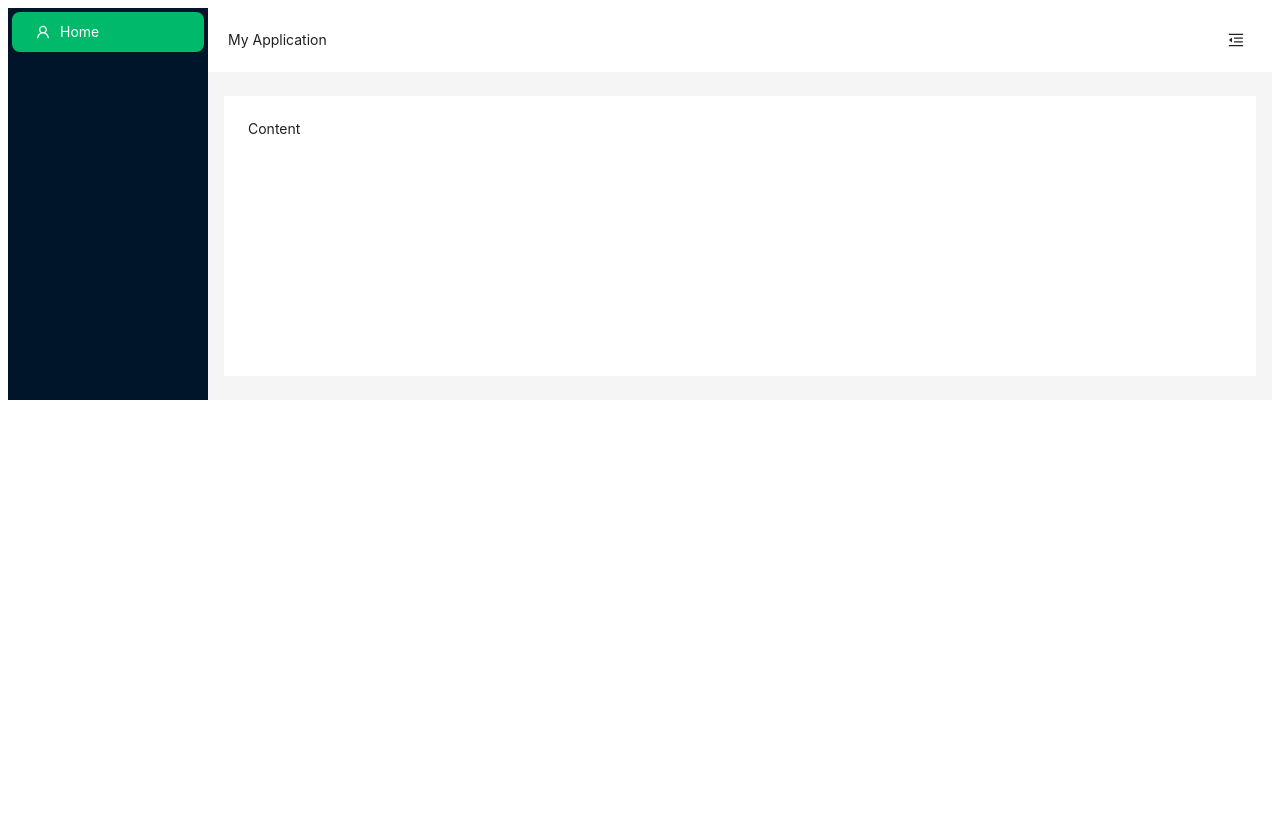
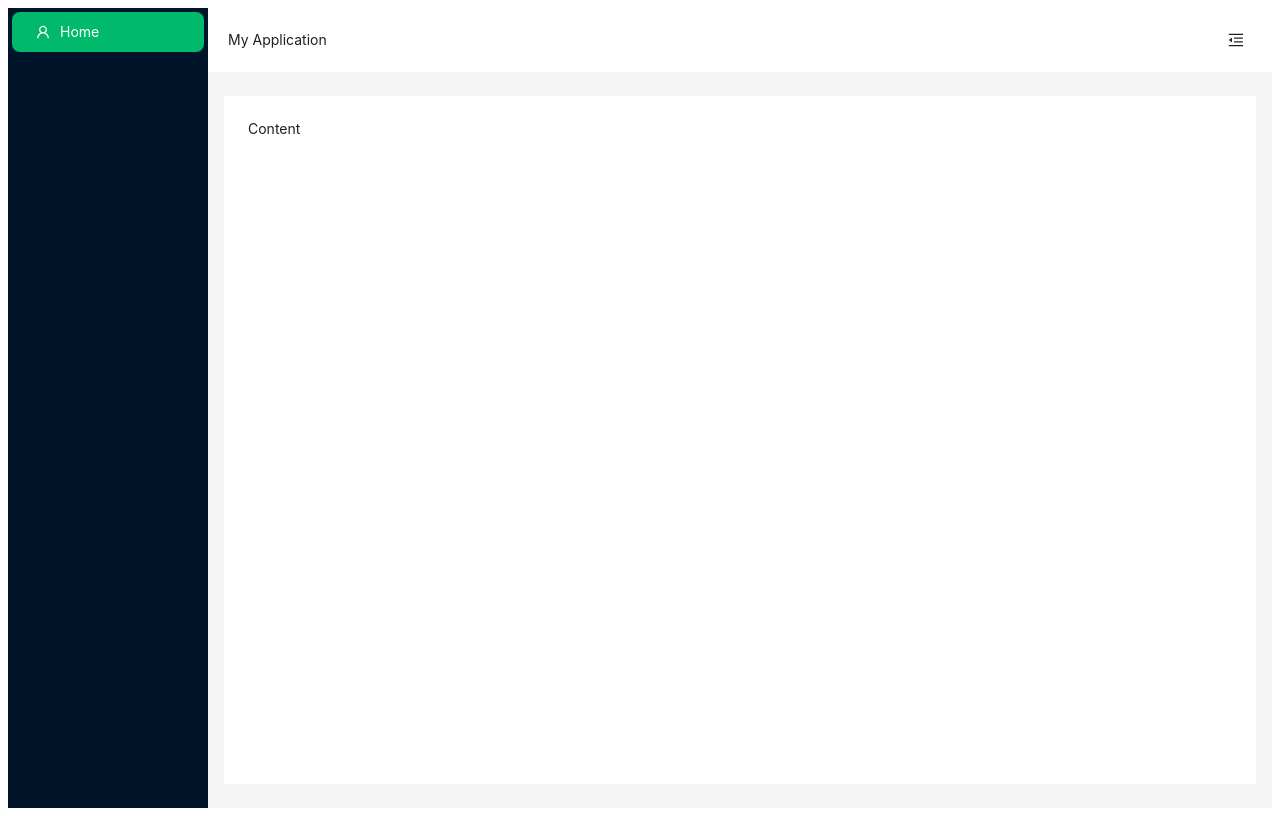
Before and after one commit to HarrisHamid/HackPrinceton, a React (Create React App) app: page / in a window 1280 px wide. Built offline with nearby package versions, Linux system fonts and the light colour scheme.

Commit message:
feat: Added 404

```diff
--- a/src/components/Sidebar.js
+++ b/src/components/Sidebar.js
@@ -4,7 +4,7 @@ import { UserOutlined } from '@ant-design/icons';
 
 const { Sider } = Layout;
 
-const Sidebar = ({ collapsed, onCollapse, navigate }) => {
+const Sidebar = ({ collapsed, navigate }) => {
   const handleClickHome = () => {
     navigate('/');
   };
--- a/src/pages/Home.js
+++ b/src/pages/Home.js
@@ -14,12 +14,22 @@ const Home = () => {
     setCollapsed(!collapsed);
   };
 
+  const layoutStyle = {
+    minHeight: '100vh',
+  };
+  const contentStyle = {
+    margin: '24px 16px',
+    padding: 24,
+    background: '#fff',
+    minHeight: 'auto',
+  };
+
   return (
-    <Layout>
+    <Layout style={layoutStyle}>
       <Sidebar collapsed={collapsed} onCollapse={setCollapsed} navigate={navigate} />
       <Layout>
         <Navbar isSidebarCollapsed={collapsed} toggleSidebar={toggleSidebar} />
-        <Content style={{ margin: '24px 16px', padding: 24, background: '#fff', minHeight: 280 }}>
+        <Content style={contentStyle}>
           Content
         </Content>
       </Layout>
```
